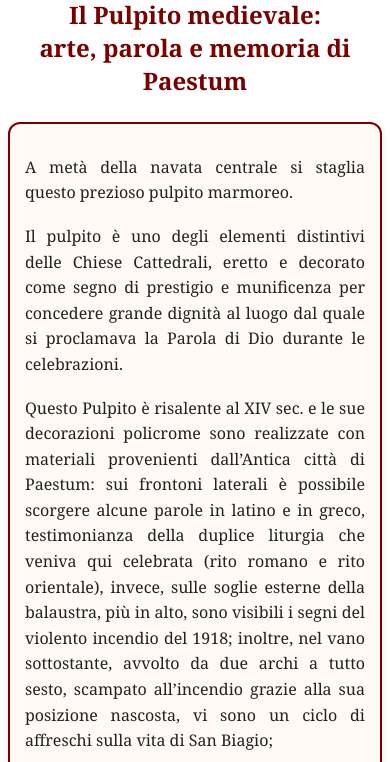
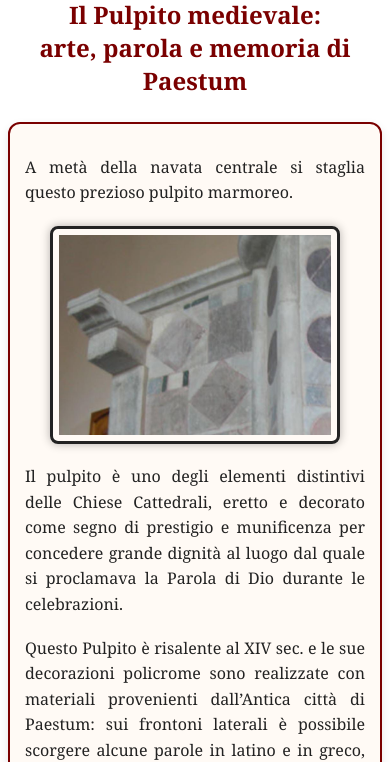
Before and after one commit to cosimocamp/PERCORSO_MUSEALE, a website: page TAPPA_3/index_3.html in a window 390 px wide. Shown: the part 120-882 px from the top of the page. Drawn offline with Linux system fonts and the light colour scheme.

Commit message:
Aggiornamento

```diff
--- a/TAPPA_3/index_3.html
+++ b/TAPPA_3/index_3.html
@@ -20,10 +20,13 @@
 
 <div class="testo-santuario">
     <p>A metà della navata centrale si staglia questo prezioso pulpito marmoreo.</p>
+    <img src="PUNTO_3.2.jpg" class="inline-img" alt="immagine 3.1">
     <p>Il pulpito è uno degli elementi distintivi delle Chiese Cattedrali, eretto e decorato come segno di prestigio e munificenza per concedere grande dignità al luogo dal quale si proclamava la Parola di Dio durante le celebrazioni.</p>
     <p>Questo Pulpito è risalente al XIV sec. e le sue decorazioni policrome sono realizzate con materiali provenienti dall’Antica città di Paestum: sui frontoni laterali è possibile scorgere alcune parole in latino e in greco, testimonianza della duplice liturgia che veniva qui celebrata (rito romano e rito orientale), invece, sulle soglie esterne della balaustra, più in alto, sono visibili i segni del violento incendio del 1918;
+        <img src="PUNTO_3.3.jpg" class="inline-img" alt="immagine 3.2">
      inoltre, nel vano sottostante, avvolto da due archi a tutto sesto, scampato all’incendio grazie alla sua posizione nascosta, vi sono un ciclo di affreschi sulla vita di San Biagio;</p>
     <p>infine, la piccola volta a crociera è affrescata con motivi arabeschi, lascito dell’antica presenza religiosa orientale (Basiliana).</p>
+    <img src="PUNTO_3.1.jpg" class="inline-img" alt="immagine 3.3">
 </body>
 </div>
 </section>
--- a/TAPPA_3/style_3.css
+++ b/TAPPA_3/style_3.css
@@ -96,3 +96,25 @@
         font-size: 1.5rem;
     }
 }
+
+.inline-img {
+    display: block;
+    width: 90%;
+    max-width: 80%;
+    max-height: 350px;
+    object-fit: cover;
+
+    margin: 20px auto;
+    border: 4px solid #222;
+    padding: 8px;
+    border-radius: 8px;
+    box-shadow: 0 0 10px rgba(0,0,0,0.3);
+}
+
+@media(max-width: 600px){
+    .inline-img{
+        height: 200px;
+        padding: 6px;
+        border-width: 3px;
+    }
+}
```
Also changed, not shown: TAPPA_3/PUNTO_3.1.jpg (added), TAPPA_3/PUNTO_3.2.jpg (added), TAPPA_3/PUNTO_3.3.jpg (added).
